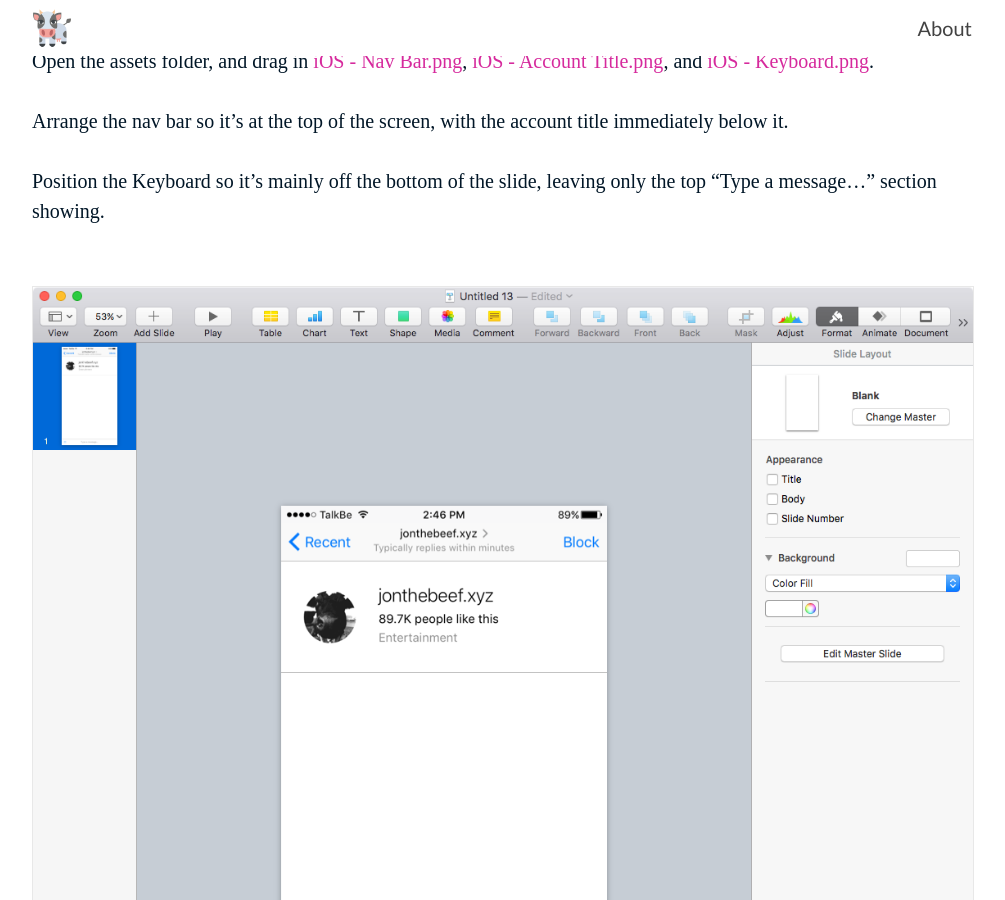
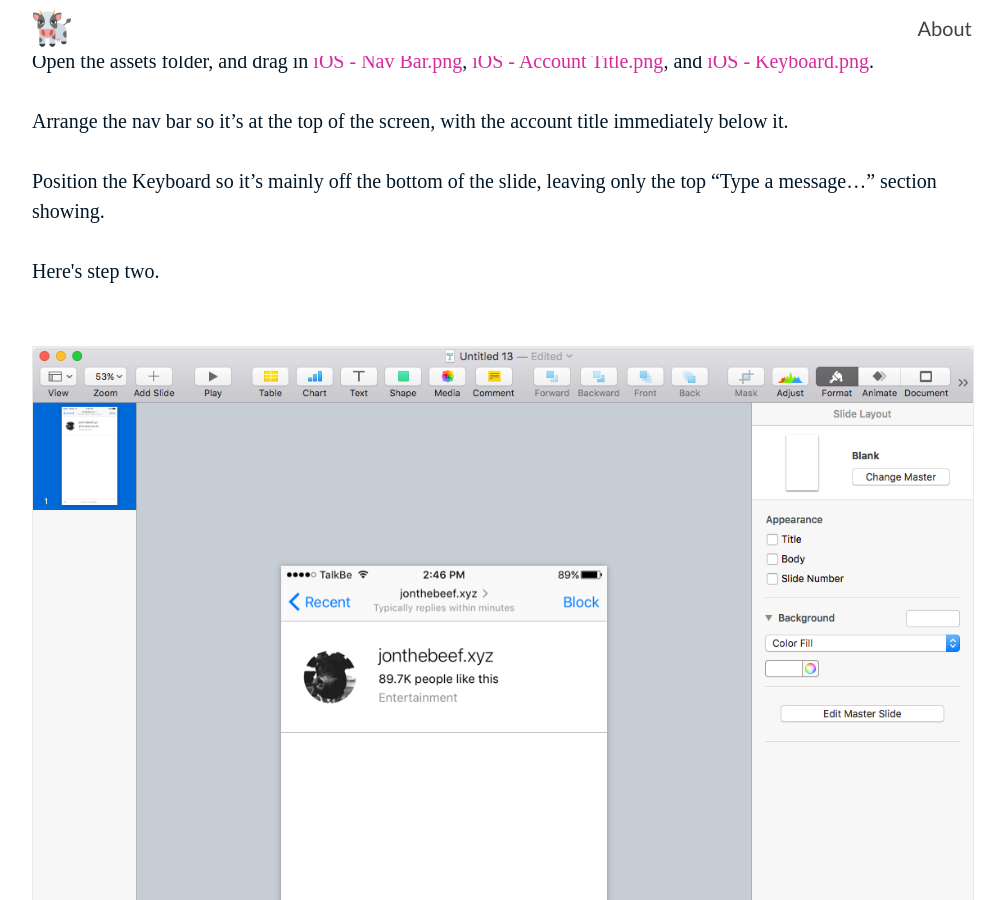
Before and after one commit to jonthebeef/jonthebeef.github.io, a Jekyll site: the page built from _posts/2016-07-28-how-to-prototype-a-messenger-bot.md, in a window 1280 px wide and 900 px high, scrolled down 3921 px. Shown: the whole window, without its empty margins (138-1143 px from the left). Built offline with Jekyll 4.4.1, drawn with Linux system fonts in a browser that asks for light colours; some web fonts are replaced; comment, search, counter and statistics services are not loaded.

Commit message:
new image.html test

```diff
--- a/_posts/2016-07-28-how-to-prototype-a-messenger-bot.md
+++ b/_posts/2016-07-28-how-to-prototype-a-messenger-bot.md
@@ -64,7 +64,8 @@ Arrange the nav bar so it’s at the top of the screen, with the account title i
 
 Position the Keyboard so it’s mainly off the bottom of the slide, leaving only the top “Type a message…” section showing.
 
-![](/images/fbprototype/step_2.png)
+{% include image.html url="/images/fbprototype/step_2.png" description="Here's step two." %}
+<!-- ![](/images/fbprototype/step_2.png) -->
 
 #### Step 3
 
@@ -78,7 +79,9 @@ Now drag in [quick reply 1.png](https://www.dropbox.com/s/emtrmw7g34me6ah/quick%
 
 Select the slide, and click “Animate” from above the Inspector. Click “Add an effect”, and select “Magic Move”. Change the duration to 0.3, and ensure “Fade Unmatched Objects” is selected.
 
-![](/images/fbprototype/step_4_1.png)
+{% include image.html url="/images/fbprototype/step_4_1.png" description="Here's step four." %}
+
+<!-- ![](/images/fbprototype/step_4_1.png) -->
 
 Right click on the slide, and select “Duplicate”.
 
```
